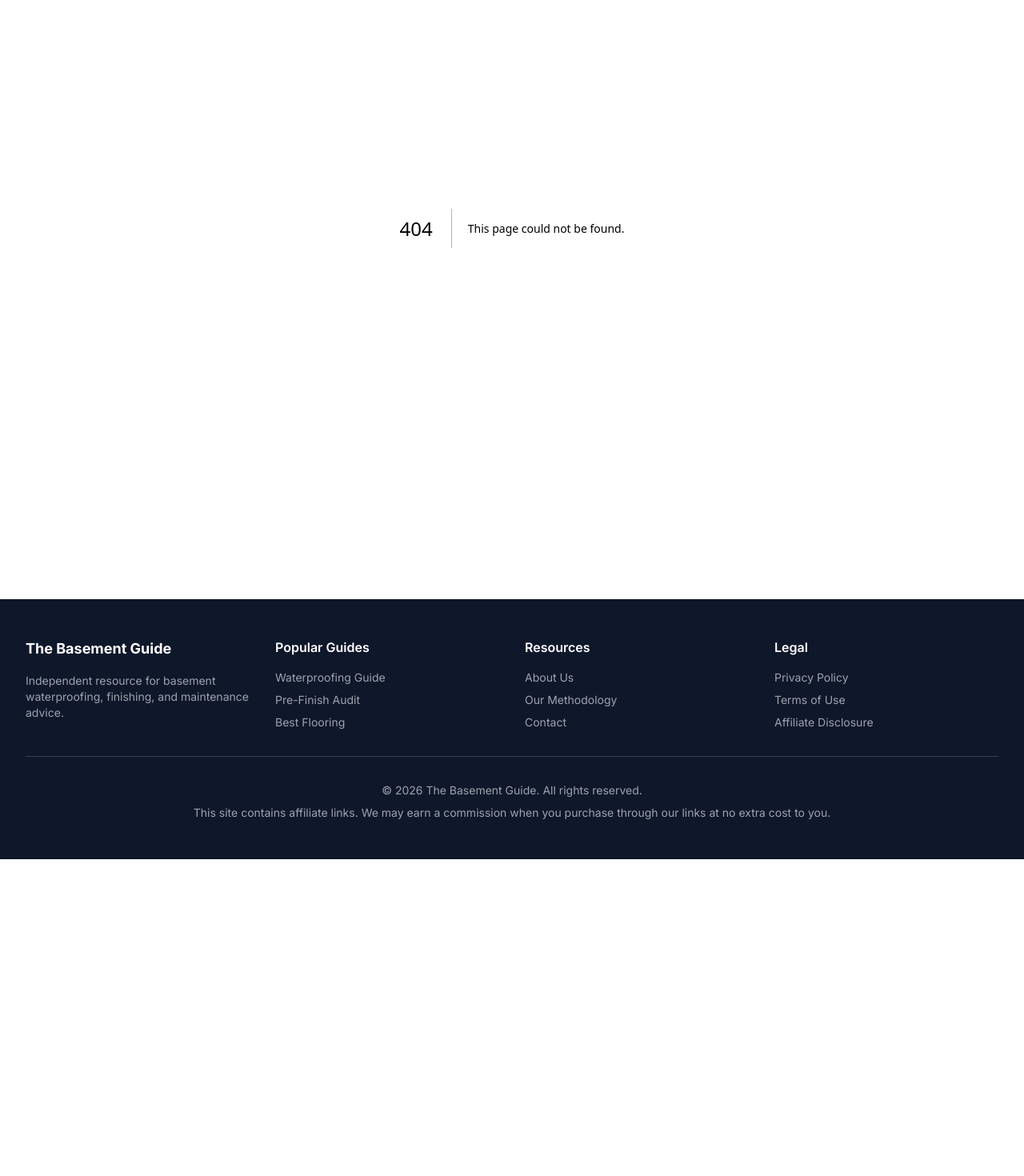
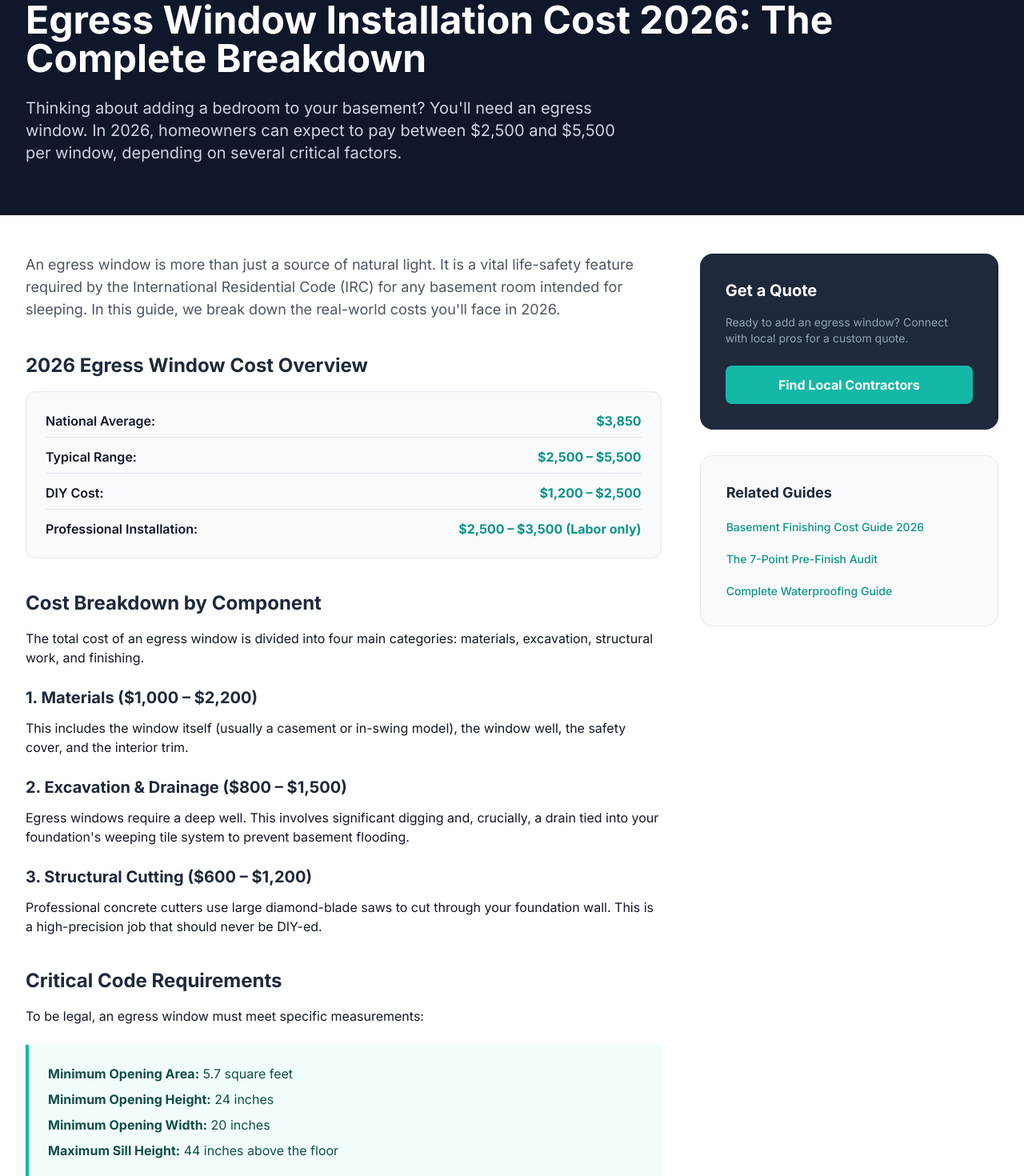
Before and after one commit to thebasementguide2026/basement-guide, a Next.js app: page /articles/egress-window-cost in a window 1280 px wide. Before the commit this address had no page. Shown: the part 180-1650 px from the top of the page at 80% size. Before the commit the page ends 1254 px from the top, so only its background shows below. Built offline with nearby package versions, Linux system fonts and the light colour scheme.

Commit message:
Create page.tsx

```diff
--- /dev/null
+++ b/app/articles/egress-window-cost/page.tsx
@@ -0,0 +1,128 @@
+import Image from 'next/image'
+import Link from 'next/link'
+import type { Metadata } from 'next'
+
+export const metadata: Metadata = {
+  title: 'Egress Window Installation Cost 2026 | The Basement Guide',
+  description: 'How much does it cost to install an egress window in 2026? Permits, excavation, drainage, and labor costs explained.',
+}
+
+export default function EgressWindowCost() {
+  return (
+    <article className="min-h-screen bg-white">
+      {/* Hero */}
+      <header className="bg-slate-900 text-white py-16">
+        <div className="container-custom">
+          <div className="flex items-center gap-3 mb-6">
+            <span className="bg-orange-600 text-white px-3 py-1 rounded-full text-sm font-bold uppercase">Cost Guide</span>
+            <span className="text-slate-400 text-sm">12 min read</span>
+          </div>
+          <h1 className="text-4xl lg:text-5xl font-bold mb-6 leading-tight">
+            Egress Window Installation Cost 2026: The Complete Breakdown
+          </h1>
+          <p className="text-xl text-slate-300 max-w-3xl">
+            Thinking about adding a bedroom to your basement? You'll need an egress window. In 2026, homeowners can expect to pay between $2,500 and $5,500 per window, depending on several critical factors.
+          </p>
+        </div>
+      </header>
+
+      <div className="container-custom py-12">
+        <div className="grid grid-cols-1 lg:grid-cols-3 gap-12">
+          {/* Main Content */}
+          <div className="lg:col-span-2 prose prose-slate max-w-none">
+            <p className="lead text-lg text-gray-600 mb-8">
+              An egress window is more than just a source of natural light. It is a vital life-safety feature required by the International Residential Code (IRC) for any basement room intended for sleeping. In this guide, we break down the real-world costs you'll face in 2026.
+            </p>
+
+            <h2 className="text-2xl font-bold text-slate-800 mt-10 mb-4">2026 Egress Window Cost Overview</h2>
+            <div className="bg-slate-50 border border-slate-200 rounded-xl p-6 mb-8">
+              <ul className="space-y-3 m-0 list-none">
+                <li className="flex justify-between border-b border-slate-200 pb-2">
+                  <span className="font-semibold">National Average:</span>
+                  <span className="text-teal-600 font-bold">$3,850</span>
+                </li>
+                <li className="flex justify-between border-b border-slate-200 pb-2">
+                  <span className="font-semibold">Typical Range:</span>
+                  <span className="text-teal-600 font-bold">$2,500 – $5,500</span>
+                </li>
+                <li className="flex justify-between border-b border-slate-200 pb-2">
+                  <span className="font-semibold">DIY Cost:</span>
+                  <span className="text-teal-600 font-bold">$1,200 – $2,500</span>
+                </li>
+                <li className="flex justify-between">
+                  <span className="font-semibold">Professional Installation:</span>
+                  <span className="text-teal-600 font-bold">$2,500 – $3,500 (Labor only)</span>
+                </li>
+              </ul>
+            </div>
+
+            <h2 className="text-2xl font-bold text-slate-800 mt-10 mb-4">Cost Breakdown by Component</h2>
+            <p className="mb-6">The total cost of an egress window is divided into four main categories: materials, excavation, structural work, and finishing.</p>
+
+            <h3 className="text-xl font-bold text-slate-800 mt-6 mb-3">1. Materials ($1,000 – $2,200)</h3>
+            <p className="mb-4">This includes the window itself (usually a casement or in-swing model), the window well, the safety cover, and the interior trim.</p>
+
+            <h3 className="text-xl font-bold text-slate-800 mt-6 mb-3">2. Excavation & Drainage ($800 – $1,500)</h3>
+            <p className="mb-4">Egress windows require a deep well. This involves significant digging and, crucially, a drain tied into your foundation's weeping tile system to prevent basement flooding.</p>
+
+            <h3 className="text-xl font-bold text-slate-800 mt-6 mb-3">3. Structural Cutting ($600 – $1,200)</h3>
+            <p className="mb-4">Professional concrete cutters use large diamond-blade saws to cut through your foundation wall. This is a high-precision job that should never be DIY-ed.</p>
+
+            <h2 className="text-2xl font-bold text-slate-800 mt-10 mb-4">Critical Code Requirements</h2>
+            <p className="mb-6">To be legal, an egress window must meet specific measurements:</p>
+            <div className="bg-teal-50 border-l-4 border-teal-500 p-6 mb-8">
+              <ul className="space-y-2 m-0 text-teal-900">
+                <li><strong>Minimum Opening Area:</strong> 5.7 square feet</li>
+                <li><strong>Minimum Opening Height:</strong> 24 inches</li>
+                <li><strong>Minimum Opening Width:</strong> 20 inches</li>
+                <li><strong>Maximum Sill Height:</strong> 44 inches above the floor</li>
+              </ul>
+            </div>
+
+            <h2 className="text-2xl font-bold text-slate-800 mt-10 mb-4">Is an Egress Window Worth the Cost?</h2>
+            <p className="mb-6">For most homeowners, the answer is a resounding yes. Beyond the safety aspect, adding a legal bedroom can increase your home's value by $15,000 to $25,000, providing an ROI of over 300% on the installation cost.</p>
+          </div>
+
+          {/* Sidebar */}
+          <div className="lg:col-span-1">
+            <div className="sticky top-8 space-y-8">
+              <div className="bg-slate-800 rounded-2xl p-8 text-white">
+                <h3 className="text-xl font-bold mb-4">Get a Quote</h3>
+                <p className="text-slate-400 text-sm mb-6">
+                  Ready to add an egress window? Connect with local pros for a custom quote.
+                </p>
+                <Link
+                  href="/#get-quotes"
+                  className="block w-full bg-teal-500 hover:bg-teal-600 text-white text-center font-bold py-3 rounded-lg transition-colors"
+                >
+                  Find Local Contractors
+                </Link>
+              </div>
+
+              <div className="bg-gray-50 rounded-2xl p-8 border border-gray-200">
+                <h3 className="text-lg font-bold text-slate-800 mb-4">Related Guides</h3>
+                <ul className="space-y-4 list-none p-0 m-0">
+                  <li>
+                    <Link href="/articles/basement-finishing-cost" className="text-teal-600 hover:underline font-medium text-sm">
+                      Basement Finishing Cost Guide 2026
+                    </Link>
+                  </li>
+                  <li>
+                    <Link href="/articles/pre-finish-audit" className="text-teal-600 hover:underline font-medium text-sm">
+                      The 7-Point Pre-Finish Audit
+                    </Link>
+                  </li>
+                  <li>
+                    <Link href="/articles/complete-basement-waterproofing-guide" className="text-teal-600 hover:underline font-medium text-sm">
+                      Complete Waterproofing Guide
+                    </Link>
+                  </li>
+                </ul>
+              </div>
+            </div>
+          </div>
+        </div>
+      </div>
+    </article>
+  )
+}
```
